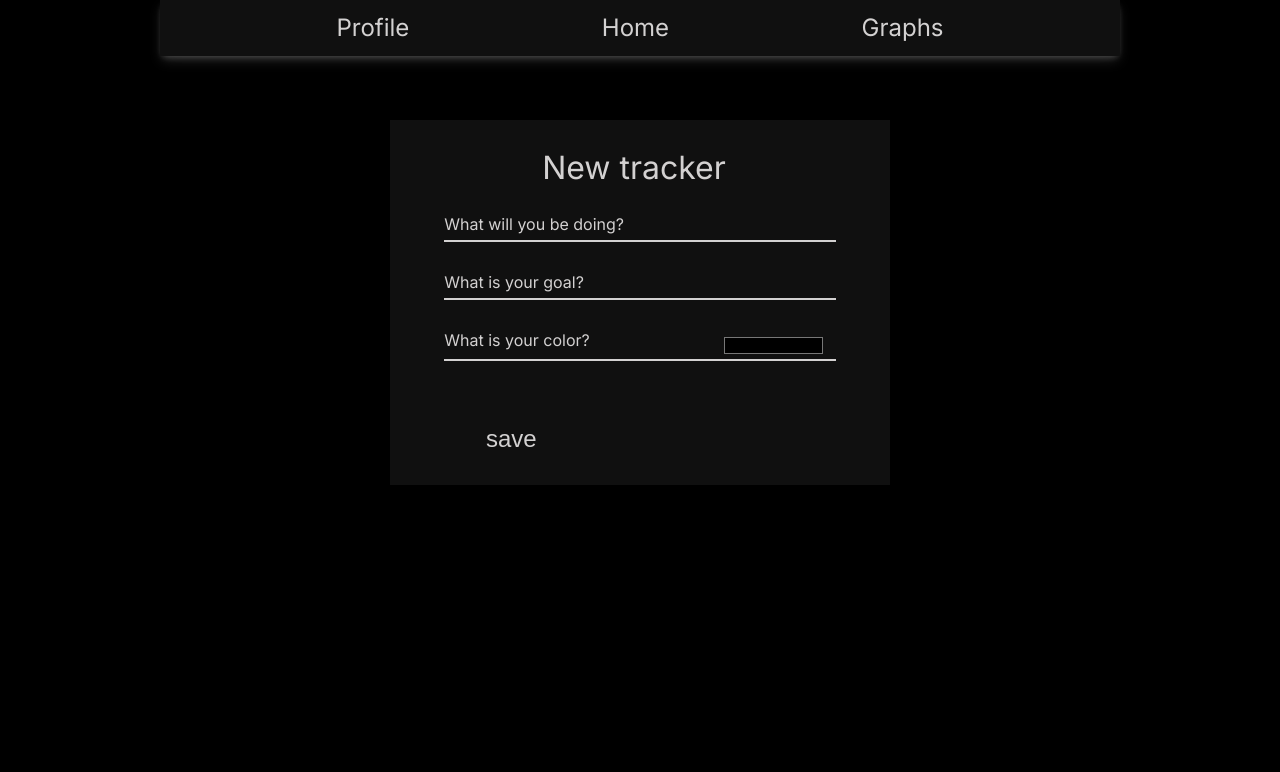
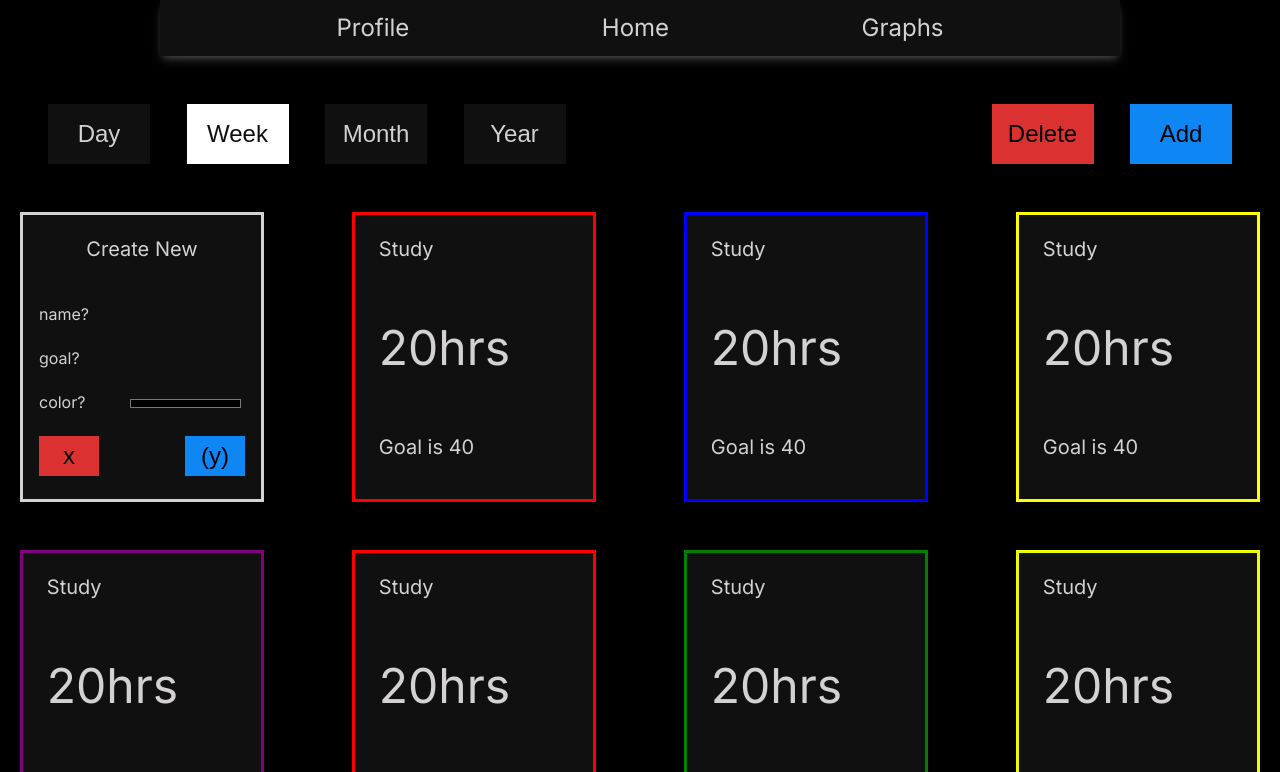
Before and after one commit to theslatcher/TrackMyTime, a website: page views/html/tracker_page.html in a window 1280 px wide. Both pictures are taken after a click on the button "Add". Shown: the top 772 px of the page. Drawn offline with Linux system fonts and the light colour scheme.

Commit message:
add tracker
form to create new tracker shows up as a card

```diff
--- a/views/css/tracker_page.css
+++ b/views/css/tracker_page.css
@@ -27,7 +27,7 @@ body{
 
 .card-container{
     display: grid;
-    grid-template-columns: 1fr 1fr;
+    grid-template-columns: 1fr;
     justify-items: center;
     gap: 3rem;
 }
@@ -60,12 +60,12 @@ body{
     width: 238px;
     height: 284px;
     background-color: var(--color-background);
+    z-index: 1;
 
 
 }
 .card *{
     margin: 10%;
-    pointer-events: none
 }
 .card h2{
   font-size: 1.25rem;
@@ -106,47 +106,45 @@ ul{
     justify-content: space-evenly;
     background-color: var(--color-background);
     box-shadow:var(--shadows);
-  margin-inline: auto;
-  max-width: 60rem;
+    margin-inline: auto;
+    max-width: 60rem;
 }
 
 
 li {
-  display: inline;
-  font-size: 1.5rem;
-  margin: 1rem;
+    display: inline;
+    font-size: 1.5rem;
+    margin: 1rem;
     cursor: pointer;
 
 
 }
 
-form{
-    padding-top: 2rem;
-    margin-top: 4rem;
-    display: grid;
-    background-color: var(--color-background);
-    width: min(500px,100%);
-    margin-inline:auto;
-    justify-content: center;
-    gap: 2rem;
-}
-form h1{
-    font-size: 2rem;
-    margin-left: 25%;
-}
+
 input{
-    font-size: 1.2rem;
-    width: 10ch;
-    margin-left:4rem ;
+    font-size: 1rem;
+    height: 1.2rem;
+    width: 50%;
     background-color: var(--color-background);
     color: var(--font-color);
     border: none;
+
 }
 .form_element{
-    display: grid;
-    grid-template-columns: 1fr 1fr;
-    gap: 2rem;
-    border-bottom: 2px solid var(--font-color);
+    margin: 0;
+    display: flex;
+    justify-content: space-between;
+}
+.form_element *{
+    margin:0 1rem;
+}
+.form_title{
+    margin: 0;
+    text-align: center;
+}
+.form_button{
+    height: 40px;
+    width: 60px;
 }
 
 button{
@@ -178,6 +176,7 @@ button{
 
     .card-container{
         grid-template-columns: 1fr 1fr;
+
     }
     .button-container{
         grid-template-columns: 2fr 1fr ;
--- a/views/html/tracker_page.html
+++ b/views/html/tracker_page.html
@@ -36,29 +36,7 @@
         <div id="graphs" data-tab-content>
 
         </div>
-        <div id="add" data-tab-content>
 
-            <form action="">
-                <div>
-                    <h1>New tracker</h1>
-                </div>
-                <div class="form_element">
-                    <label for="">What will you be doing?</label>
-                    <input type="text">
-                </div>
-
-                <div class="form_element">
-                    <label for="">What is your goal?</label>
-                    <input type="number">
-                </div>
-                <div class="form_element">
-                    <label for="">What is your color?</label>
-                    <input type="color">
-
-                </div>
-                <button>save</button>
-            </form>
-        </div>
         <div id="trackers" data-tab-content class="active">
 
             <div class="button-container">
@@ -73,8 +51,7 @@
 
                 <div class="add-remove-tracker">
                     <button class="negative">Delete</button>
-                    <button id="bAdd" class="possetive"
-                        data-tab-target="#add">Add</button>
+                    <button id="bAdd" class="possetive">Add</button>
                 </div>
             </div>
 
--- a/views/javascripts/tracker_page.js
+++ b/views/javascripts/tracker_page.js
@@ -9,6 +9,7 @@ const button_add = document.getElementById("bAdd")
 
 
 const reload = () => {
+    container.innerHTML = ""
     const trackers = get_data()
     trackers.forEach(tracker => {
         container.innerHTML += card_template(tracker)
@@ -26,7 +27,33 @@ function card_template(tracker) {
     `)
 
 }
+function form_template() {
+    return (`<form action="" class="card" style=" border: 3px solid var(--font-color)">
+                <div class="form_title">
+                    <h2>Create New</h2>
 
+                </div>
+                <div class="form_element">
+                    <label for="">name?</label>
+                    <input type="text">
+                </div>
+
+                <div class="form_element">
+                    <label for="">goal?</label>
+                    <input type="number">
+                </div>
+                <div class="form_element">
+                    <label for="">color?</label>
+                    <input type="color">
+
+                </div>
+                <div class="form_element">
+                    <button class="negative form_button" type="button" onclick="reload()">x</button>
+                    <button class="possetive form_button" type="button">(y)</button>
+                    </div>
+
+            </form>`)
+}
 function get_data() {
     return ([
         { name: "Study", color: "Red", current: 20, goal: 40 },
@@ -70,3 +97,13 @@ tabs.forEach(tab => {
 
     })
 })
+
+button_add.addEventListener('click', () => {
+    container.innerHTML = form_template()
+
+    const trackers = get_data()
+    trackers.forEach(tracker => {
+        container.innerHTML += card_template(tracker)
+    });
+}
+)
```
